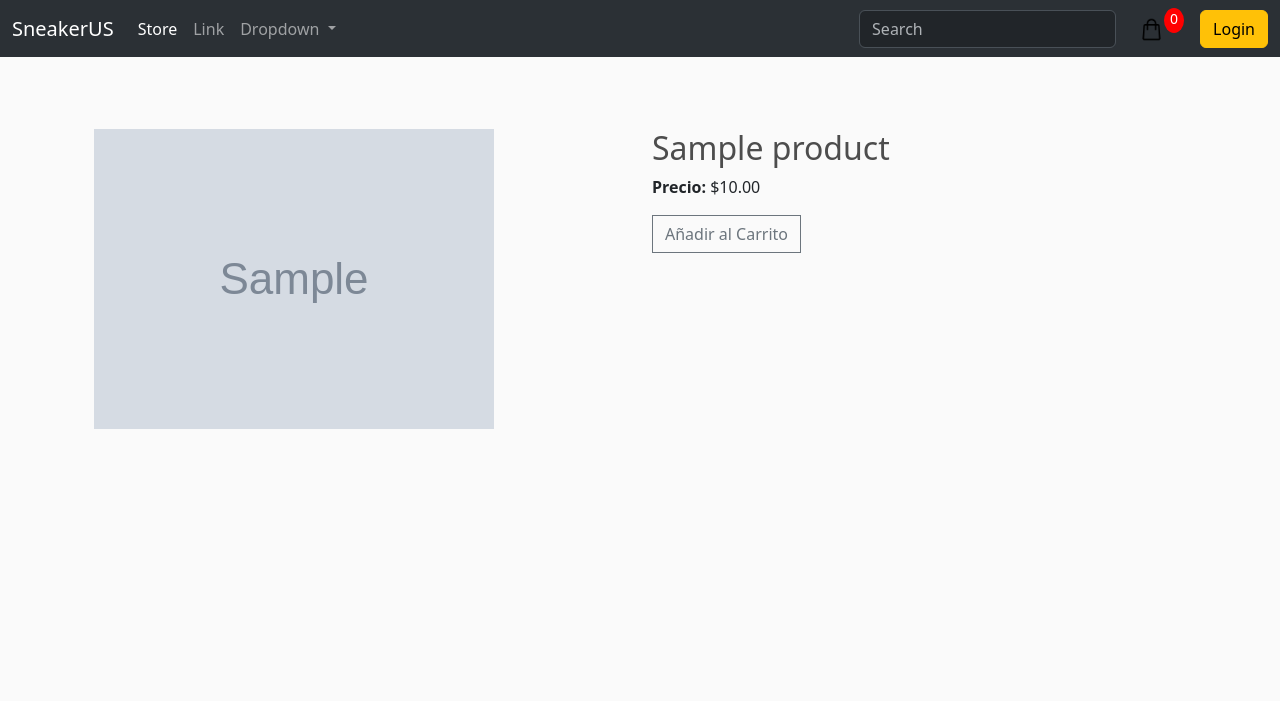
After one commit to rafgoncas1/sneakerus, a Django app: page /producto/1/ in a window 1280 px wide. The commit adds this page. Shown: the top 701 px of the page. Run offline with Django 4.2, Linux system fonts and the light colour scheme; tables that the repository leaves empty hold one stand-in row (values such as "Sample post"); grey boxes marked "Sample" are stand-in pictures.

Commit message:
feat: Detalles del producto al pulsar imagen

```diff
--- /dev/null
+++ b/store/templates/store/detail_product.html
@@ -0,0 +1,22 @@
+{% extends 'store/main.html' %}
+{% load static %}
+
+{% block content %}
+  <div class="container mt-5">
+    <div class="row">
+      <div class="col-md-6">
+        {% if product.image %}
+          <img class="img-fluid" src="{{ product.image.url }}" alt="{{ product.name }}">
+        {% else %}
+          <img class="img-fluid" src="{% static 'products/placeholder.png' %}" alt="{{ product.name }}">
+        {% endif %}
+      </div>
+      <div class="col-md-6">
+        <h2>{{ product.name }}</h2>
+        <p><strong>Precio:</strong> ${{ product.price|floatformat:2 }}</p>
+        <!-- Puedes agregar más detalles del producto aquí -->
+        <button class="btn btn-outline-secondary add-btn">Añadir al Carrito</button>
+      </div>
+    </div>
+  </div>
+{% endblock content %}
--- a/store/templates/store/store.html
+++ b/store/templates/store/store.html
@@ -4,11 +4,13 @@
 <div class="row">
     {% for product in products %}
     <div class="col-lg-4">
+        <a href="{% url 'detalle_producto' product.id %}">
             {% if product.image %}
                 <img class="thumbnail" src="{{ product.image.url }}">
             {% else %}
                 <img class="thumbnail" src="/products/placeholder.png">
             {% endif %}
+        </a>
         <div class="box-element product">
             <h6><strong>{{product.name}}</strong></h6>
             <hr>
--- a/store/urls.py
+++ b/store/urls.py
@@ -6,4 +6,6 @@ urlpatterns = [
     path('cart/', views.cart, name='cart'),
     path('checkout/', views.checkout, name='checkout'),
     path('about/', views.about, name='about'),
+    path('producto/<int:producto_id>/', views.productDetails, name='detalle_producto'),
+
 ]
--- a/store/views.py
+++ b/store/views.py
@@ -1,4 +1,4 @@
-from django.shortcuts import render
+from django.shortcuts import get_object_or_404, render
 from .models import *
 
 def store(request):
@@ -24,3 +24,13 @@ def checkout(request):
 def about(request):
     context = {}
     return render(request, 'store/about.html')
+
+def productDetails(request, producto_id):
+    # Obtén el objeto Producto con el ID proporcionado
+    producto = get_object_or_404(Product, pk=producto_id)
+
+
+    # Puedes agregar lógica adicional aquí si es necesario
+
+    # Renderiza la plantilla de detalle_producto.html con el producto
+    return render(request, 'store/detail_product.html', {'product': producto})
```
Lines whose indentation alone changed are shown as unchanged.
